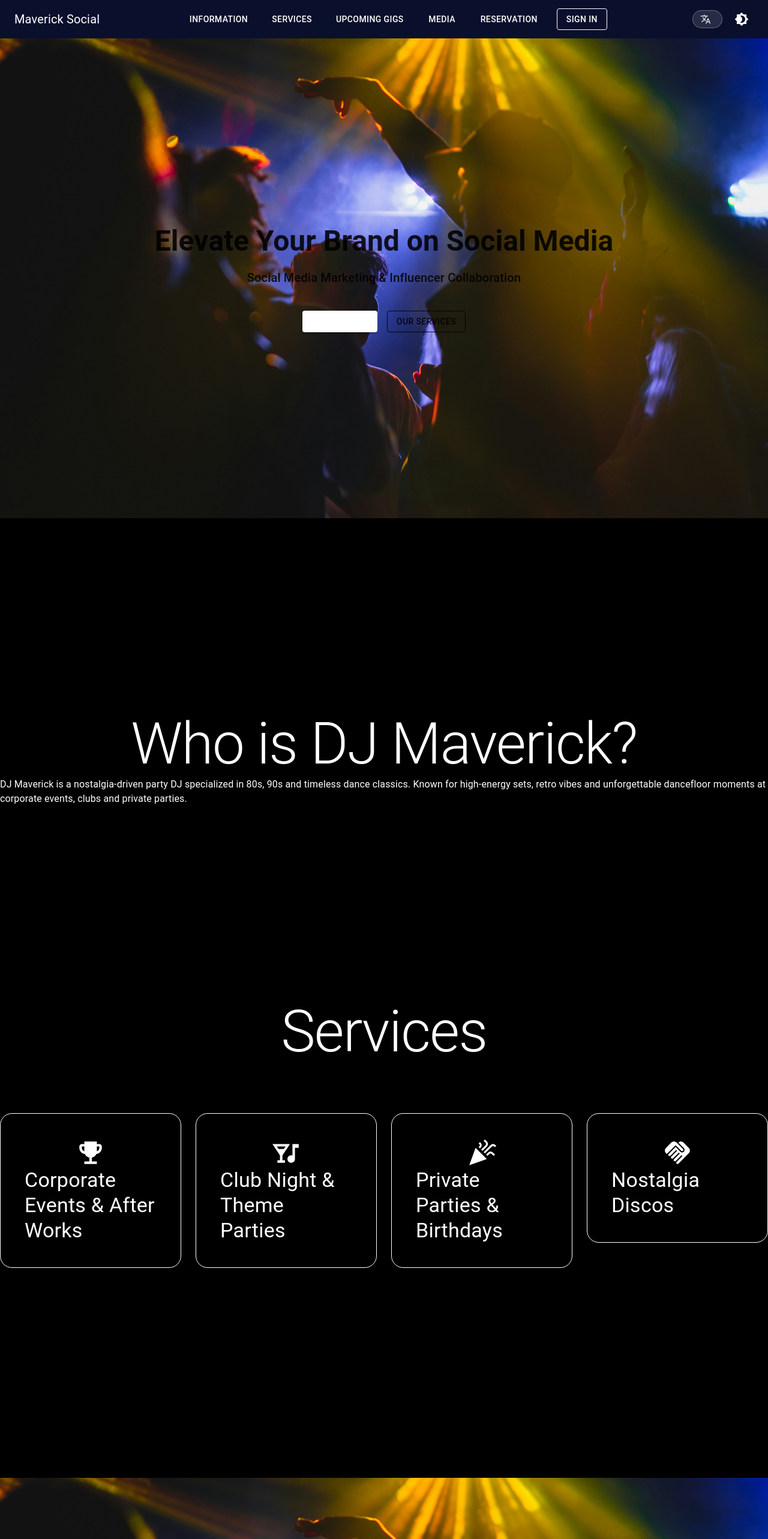
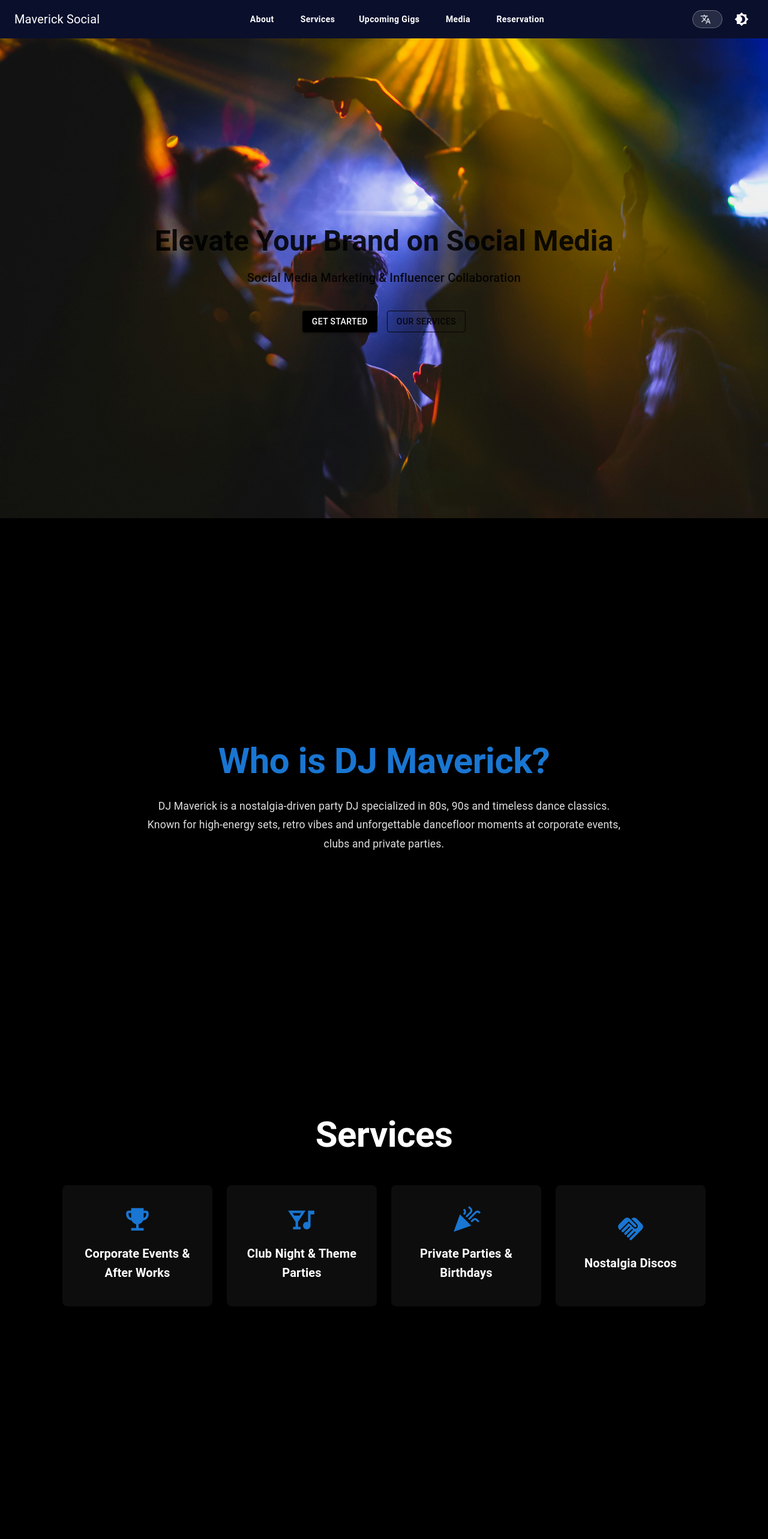
Before and after one commit to do4best/newirfanwebsite, a Next.js app: page / in a window 1280 px wide. Shown: the top 2566 px of the page at 60% size. Built offline with nearby package versions, Linux system fonts and the light colour scheme.

Commit message:
I update all the links with help of co pilot now from on word i will try my best to beautify them

```diff
--- a/src/components/header.tsx
+++ b/src/components/header.tsx
@@ -26,7 +26,13 @@ import { useThemeToggle } from "@/app/theme";
 import TranslationThing from "@/app/translationThing";
 
 
-const navItems = ["Information", "Services", "Upcoming Gigs", "Media", "Reservation"];
+const navItems = [
+    { label: "About", href: "#about" },
+    { label: "Services", href: "#services" },
+    { label: "Upcoming Gigs", href: "#upcoming-gigs" },
+    { label: "Media", href: "#media" },
+    { label: "Reservation", href: "#reservation" },
+];
 
 
 function Header() {
@@ -58,9 +64,16 @@ function Header() {
                     {/* Desktop Navigation */}
                     <Box sx={{ display: { xs: "none", md: "flex" }, alignItems: "center", gap: 3 }}>
                         {navItems.map((item) => (
-                           <motion.button key={item} whileHover={{scale:1.1, transition:{duration:0.1}}} transition={{duration:0.5}}> <Button key={item} color="inherit">{item}</Button></motion.button>
+                           <motion.button key={item.label} whileHover={{scale:1.1, transition:{duration:0.1}}} transition={{duration:0.5}}>
+                               <Button
+                                   key={item.label}
+                                   href={item.href}
+                                   sx={{ color: "white", textTransform: "none", fontWeight: "bold" }}
+                               >
+                                   {item.label}
+                               </Button></motion.button>
                         ))}
-                        <Button variant="outlined" color="inherit">Sign In</Button>
+
                     </Box>
 
                     {/* Actions: Theme Toggle & Mobile Menu */}
@@ -122,8 +135,8 @@ function Header() {
                     <Divider sx={{ mb: 2 }} />
                     <List sx={{ flexGrow: 1 }}>
                         {navItems.map((item) => (
-                            <ListItemButton key={item} onClick={toggleDrawer(false)}>
-                                <ListItemText primary={item} />
+                            <ListItemButton key={item.label} onClick={toggleDrawer(false)}>
+                                <ListItemText primary={item.href} />
                             </ListItemButton>
                         ))}
                     </List>
--- a/src/components/hero.tsx
+++ b/src/components/hero.tsx
@@ -23,7 +23,7 @@ export default function Hero() {
                     Social Media Marketing & Influencer Collaboration
                 </Typography>
                 <Box sx={{ mt: 4, display: "flex", justifyContent: "center", gap: 2 }}>
-                    <Button variant="contained" sx={{ bgcolor: "#fff" }}>Get Started</Button>
+                    <Button variant="contained" sx={{ bgcolor: "#000" }}>Get Started</Button>
                     <Button variant="outlined" color="inherit">Our Services</Button>
                 </Box>
             </Container>
--- a/src/components/subpages/OurConserts.tsx
+++ b/src/components/subpages/OurConserts.tsx
@@ -9,7 +9,10 @@ import HandshakeIcon from '@mui/icons-material/Handshake';
 function OurConserts() {
     return (
         <>
-
+            <Box
+                id="media"
+                sx={{ bgcolor: "#000", color: "white", minHeight: "100vh", py: 8 }}
+            >
 
             <Box sx={{ bgcolor: "#000", color: "white", minHeight: "100vh" }}>
                 <Typography align="center" variant="h1" sx={{ mb: 10 }}>
@@ -22,7 +25,7 @@ function OurConserts() {
                     <SubServices Icons={HandshakeIcon} services="Nostalgia Discos"/>
                 </Box>
             </Box>
-
+            </Box>
 
         </>
     );
--- a/src/components/subpages/WhoisMoveric.tsx
+++ b/src/components/subpages/WhoisMoveric.tsx
@@ -1,17 +1,53 @@
 import React from 'react';
 import {Box, Typography} from "@mui/material";
 
-function WhoisMoveric() {
+
+export default function WhoisMaverick() {
     return (
-        <>
-        <Box sx={{display:"flex",flexDirection:"column",justifyContent:"center",alignItems:"center",width:"100%",height:"100vh",bgcolor:"#000",color:"white"}}>
-            <Typography variant="h1">Who is DJ Maverick?</Typography>
-            <Typography variant="body1">DJ Maverick is a nostalgia-driven party DJ specialized in 80s, 90s and timeless dance classics. Known for high-energy sets, retro vibes and unforgettable dancefloor moments at corporate events, clubs and private parties.
+        <Box
+            id="about"
+            sx={{ bgcolor: "#000", color: "white", minHeight: "100vh", py: 8 }}
+        >
+        <Box
+            sx={{
+                display: "flex",
+                flexDirection: "column",
+                justifyContent: "center",
+                alignItems: "center",
+                width: "100%",
+                height: "100vh",
+                bgcolor: "#000",
+                color: "white",
+                textAlign: "center",
+                px: 3, // padding for smaller screens
+            }}
+        >
+            <Typography
+                variant="h2"
+                sx={{
+                    fontWeight: "bold",
+                    mb: 3,
+                    color: "primary.main",
+                }}
+            >
+                Who is DJ Maverick?
+            </Typography>
+
+            <Typography
+                variant="body1"
+                sx={{
+                    maxWidth: "800px",
+                    lineHeight: 1.8,
+                    fontSize: "1.1rem",
+                    color: "grey.300",
+                }}
+            >
+                DJ Maverick is a nostalgia-driven party DJ specialized in 80s, 90s and
+                timeless dance classics. Known for high-energy sets, retro vibes and
+                unforgettable dancefloor moments at corporate events, clubs and private
+                parties.
             </Typography>
         </Box>
-
-        </>
+        </Box>
     );
 }
-
-export default WhoisMoveric;
--- a/src/components/subpages/services.tsx
+++ b/src/components/subpages/services.tsx
@@ -1,31 +1,31 @@
-import React from 'react';
-import EmojiEventsIcon from '@mui/icons-material/EmojiEvents';
-import {Box, Typography} from "@mui/material";
-import SubServices from "@/components/subpages/subServices";
-import NightlifeIcon from '@mui/icons-material/Nightlife';
-import CelebrationIcon from '@mui/icons-material/Celebration';
-import HandshakeIcon from '@mui/icons-material/Handshake';
+import { Box, Typography } from "@mui/material";
+import EmojiEventsIcon from "@mui/icons-material/EmojiEvents";
+import NightlifeIcon from "@mui/icons-material/Nightlife";
+import CelebrationIcon from "@mui/icons-material/Celebration";
+import HandshakeIcon from "@mui/icons-material/Handshake";
+import SubServices from "./subServices";
 
-function Services() {
+const servicesData = [
+    { icon: EmojiEventsIcon, label: "Corporate Events & After Works" },
+    { icon: NightlifeIcon, label: "Club Night & Theme Parties" },
+    { icon: CelebrationIcon, label: "Private Parties & Birthdays" },
+    { icon: HandshakeIcon, label: "Nostalgia Discos" },
+];
+
+export default function Services() {
     return (
-        <>
 
+        <Box sx={{ bgcolor: "#000", color: "white", minHeight: "100vh", py: 8 }}>
+            <Typography align="center" variant="h2" sx={{ mb: 6, fontWeight: "bold" }}>
+                Services
+            </Typography>
 
-            <Box sx={{ bgcolor: "#000", color: "white", minHeight: "100vh" }}>
-                <Typography align="center" variant="h1" sx={{ mb: 10 }}>
-                    Services
-                </Typography>
-                <Box sx={{ display: "flex", justifyContent: "center", gap: 3 }}>
-                    <SubServices Icons={EmojiEventsIcon} services="Corporate Events & After Works"/>
-                    <SubServices Icons={NightlifeIcon} services="Club Night & Theme Parties"/>
-                    <SubServices Icons={CelebrationIcon} services="Private Parties & Birthdays"/>
-                    <SubServices Icons={HandshakeIcon} services="Nostalgia Discos"/>
-                </Box>
+            <Box sx={{ display: "flex", justifyContent: "center", gap: 3, flexWrap: "wrap" }}>
+                {servicesData.map((service, index) => (
+                    <SubServices key={index} Icons={service.icon} services={service.label} />
+                ))}
             </Box>
+        </Box>
 
-
-        </>
     );
 }
-
-export default Services;
--- a/src/components/subpages/subServices.tsx
+++ b/src/components/subpages/subServices.tsx
@@ -1,22 +1,40 @@
-import React from 'react';
+import { Box, Typography } from "@mui/material";
 
-import {Box, Typography} from "@mui/material";
-type Services=
-    {
-        services:string,
-        Icons : React.ElementType
-    }
+interface SubServicesProps {
+    Icons: React.ElementType;
+    services: string;
+    description?: string;
+}
 
-function SubServices({services,Icons}:Services) {
+export default function SubServices({ Icons, services, description }: SubServicesProps) {
     return (
-        <>
-            <Box sx={{display:"flex",flexDirection:"column",justifyContent:"center",alignItems:"center",width:"25%",height:"50%",border:"solid 1px ",borderRadius:5,paddingX:5,paddingY:5}}>
-
-            <Icons sx={{fontSize:50}}/>
-                <Typography variant="h4" classes={"font-disco"}>{services}</Typography>
-            </Box>
-        </>
+        <Box
+            sx={{
+                display: "flex",
+                flexDirection: "column",
+                alignItems: "center",
+                justifyContent: "center",
+                bgcolor: "rgba(255,255,255,0.05)",
+                borderRadius: 2,
+                p: 4,
+                width: 250,
+                textAlign: "center",
+                transition: "transform 0.3s ease, box-shadow 0.3s ease",
+                "&:hover": {
+                    transform: "translateY(-5px)",
+                    boxShadow: "0 8px 20px rgba(0,0,0,0.5)",
+                },
+            }}
+        >
+            <Icons sx={{ fontSize: 50, mb: 2, color: "primary.main" }} />
+            <Typography variant="h6" sx={{ fontWeight: "bold", mb: 1 }}>
+                {services}
+            </Typography>
+            {description && (
+                <Typography variant="body2" sx={{ color: "grey.400" }}>
+                    {description}
+                </Typography>
+            )}
+        </Box>
     );
 }
-
-export default SubServices;
```
Also changed, not shown: src/components/subpages/UpcomingGigs.tsx (+70 -21 lines).
